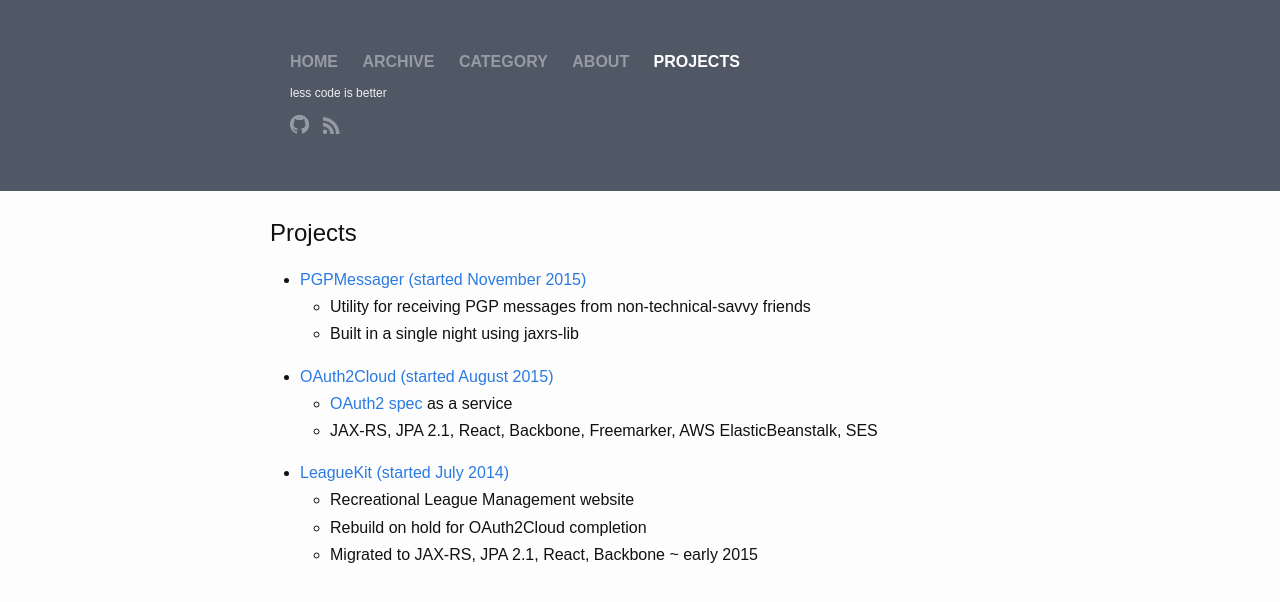
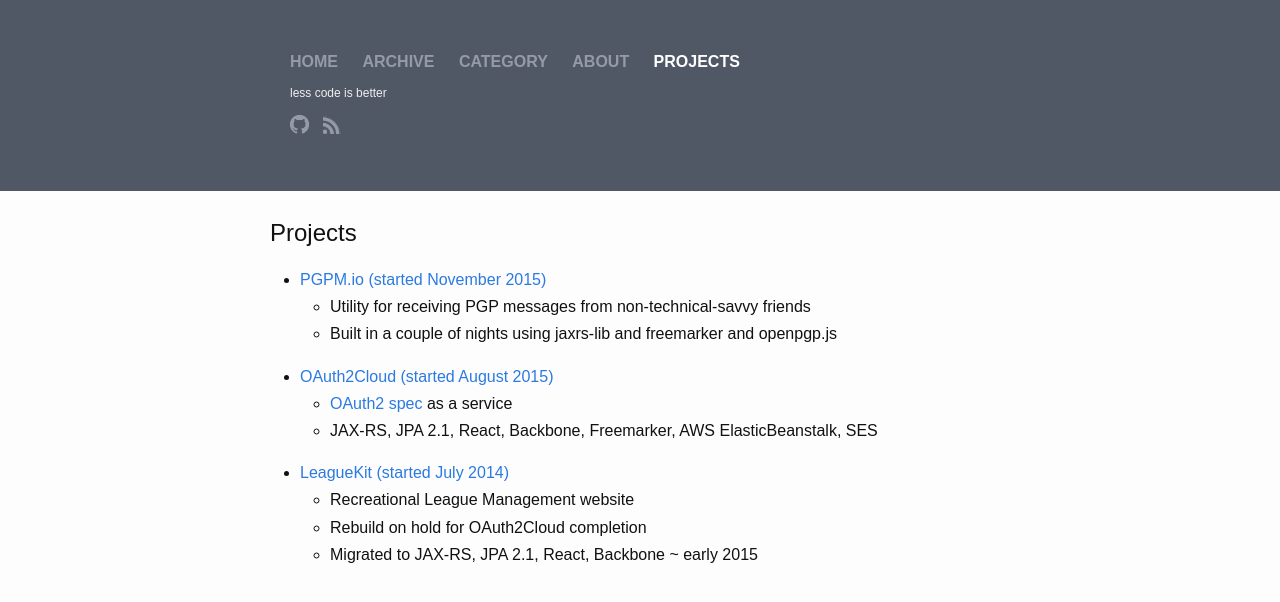
Before and after one commit to moodysalem/moodysalem.github.io, a Jekyll site: the page built from projects.html, in a window 1280 px wide. Shown: the top 602 px of the page. Built offline with Jekyll 4.4.1, drawn with Linux system fonts in a browser that asks for light colours; nearby versions of some CDN libraries; comment, search, counter and statistics services are not loaded.

Commit message:
fix project naming

```diff
--- a/projects.html
+++ b/projects.html
@@ -5,10 +5,10 @@ layout: default
 <div class="projects">
     <h2>Projects</h2>
     <ul>
-        <li><a href="https://pgpmessager.com">PGPMessager (started November 2015)</a></li>
+        <li><a href="https://pgpm.io">PGPM.io (started November 2015)</a></li>
         <ul>
             <li>Utility for receiving PGP messages from non-technical-savvy friends</li>
-            <li>Built in a single night using jaxrs-lib</li>
+            <li>Built in a couple of nights using jaxrs-lib and freemarker and openpgp.js</li>
         </ul>
         <li><a href="https://oauth2cloud.com">OAuth2Cloud (started August 2015)</a></li>
         <ul>
```
